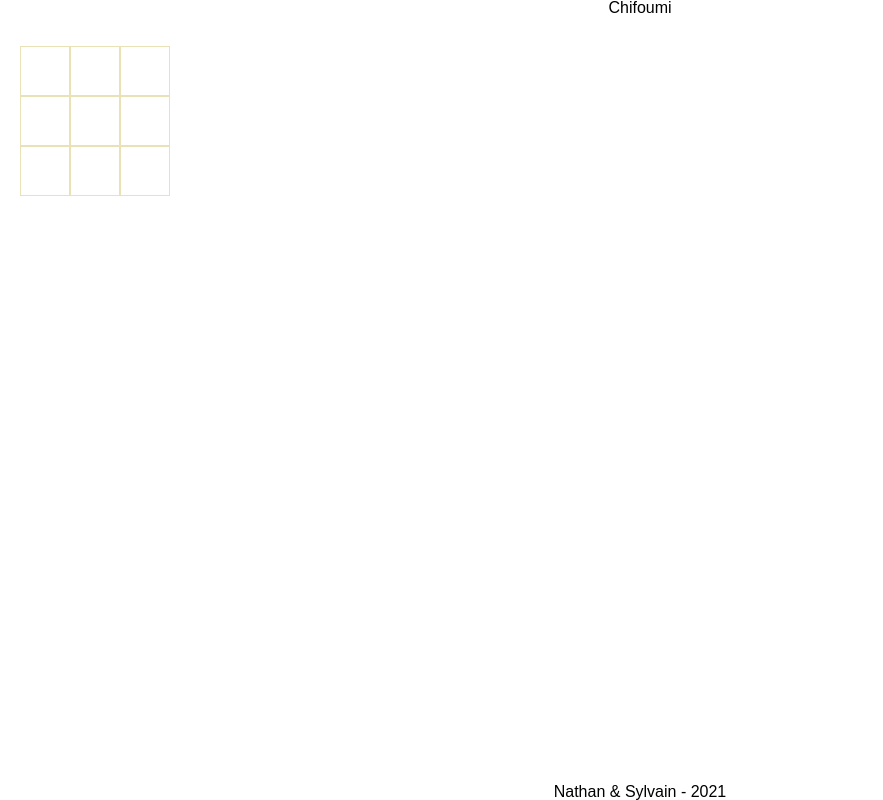
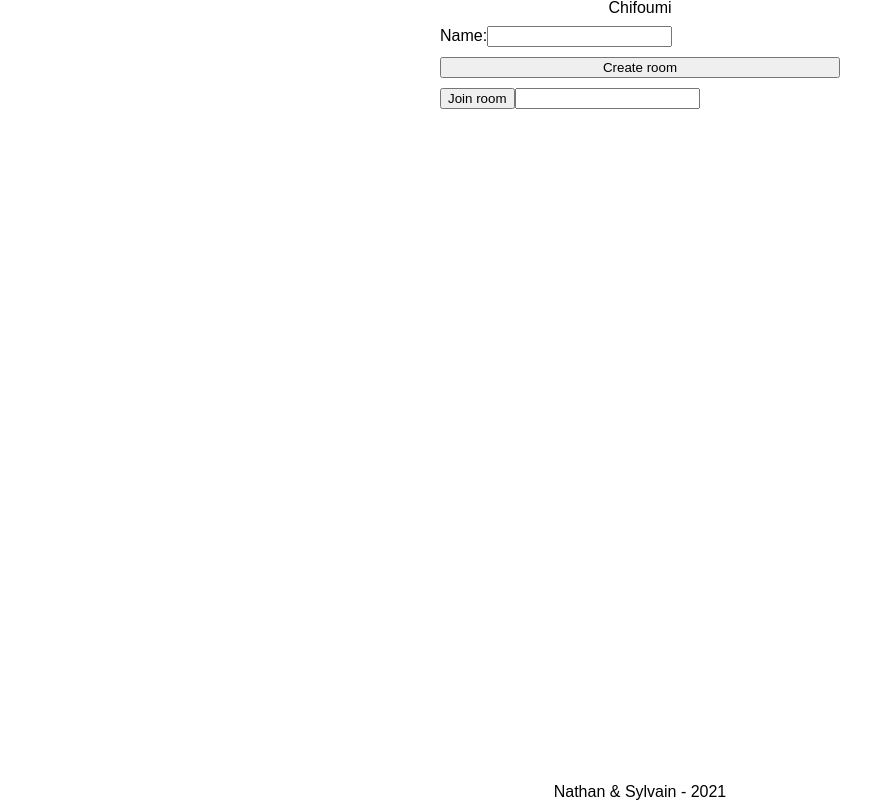
Before and after one commit to sylvainDNS/p2p-chifoumi, a React (Vite) app: page / in a window 1280 px wide. Shown: the whole page, without its empty margins (0-883 px from the left). Built offline with nearby package versions, Linux system fonts and the light colour scheme.

Commit message:
feat: ui

```diff
--- a/package.json
+++ b/package.json
@@ -12,10 +12,13 @@
   "dependencies": {
     "@emotion/react": "^11.4.1",
     "@emotion/styled": "^11.3.0",
+    "@reach/visually-hidden": "^0.16.0",
     "@reduxjs/toolkit": "^1.6.1",
+    "nanoid": "^3.1.28",
     "react": "^17.0.0",
     "react-dom": "^17.0.0",
-    "react-redux": "^7.2.5"
+    "react-redux": "^7.2.5",
+    "react-router-dom": "^5.3.0"
   },
   "devDependencies": {
     "@vitejs/plugin-react": "^1.0.0",
--- a/src/components/App.jsx
+++ b/src/components/App.jsx
@@ -1,11 +1,18 @@
 import styled from '@emotion/styled'
-import Board from './Board'
+import { BrowserRouter as Router, Switch, Route } from 'react-router-dom'
+import Game from './Game'
+import Home from './Home'
 
 const App = () => (
   <Wrapper>
     <Header>Chifoumi</Header>
     <Main>
-      <Board />
+      <Router>
+        <Switch>
+          <Route path="/game" component={Game} />
+          <Route component={Home} />
+        </Switch>
+      </Router>
     </Main>
     <Footer>Nathan & Sylvain - 2021</Footer>
   </Wrapper>
--- a/src/components/Board.jsx
+++ /dev/null
@@ -1,29 +0,0 @@
-import styled from '@emotion/styled'
-import Square from './Square'
-
-const Board = () => (
-  <Wrapper style={{ margin: '20px' }}>
-    <Row>
-      <Square />
-      <Square />
-      <Square />
-    </Row>
-    <Row>
-      <Square />
-      <Square />
-      <Square />
-    </Row>
-    <Row>
-      <Square />
-      <Square />
-      <Square />
-    </Row>
-  </Wrapper>
-)
-
-const Wrapper = styled.div``
-const Row = styled.div`
-  display: flex;
-`
-
-export default Board
--- /dev/null
+++ b/src/components/Game.jsx
@@ -0,0 +1,77 @@
+import styled from '@emotion/styled'
+import { useLocation } from 'react-router'
+import NotFoundError from './NotFoundError'
+
+const useSearchParams = () => {
+  const location = useLocation()
+  return new URLSearchParams(location.search)
+}
+
+const Game = () => {
+  const searchParams = useSearchParams()
+  const roomId = searchParams.get('roomId')
+  const playerName = searchParams.get('playerName')
+
+  if (!roomId) return <NotFoundError element="roomId" />
+  if (!playerName) return <NotFoundError element="playerName" />
+
+  return (
+    <Wrapper>
+      <Board>
+        <PlayerChoice>
+          <Frame>Pierre</Frame>
+          {searchParams.get('playerName')}
+        </PlayerChoice>
+
+        <Result>Gagné</Result>
+
+        <PlayerChoice>
+          <Frame>Ciseaux</Frame>
+          Nathan
+        </PlayerChoice>
+      </Board>
+
+      <Actions>
+        <ActionButton>Pierre</ActionButton>
+        <ActionButton>Feuille</ActionButton>
+        <ActionButton>Ciseaux</ActionButton>
+      </Actions>
+    </Wrapper>
+  )
+}
+
+const Wrapper = styled.section`
+  align-items: center;
+  display: flex;
+  flex-direction: column;
+  gap: 20px;
+`
+
+const Board = styled.article`
+  align-items: center;
+  display: flex;
+  justify-content: center;
+  gap: 40px;
+`
+const PlayerChoice = styled.div`
+  align-items: center;
+  display: flex;
+  flex-direction: column;
+`
+const Frame = styled.div`
+  align-items: center;
+  border: 1px solid black;
+  display: flex;
+  justify-content: center;
+  min-width: 200px;
+  min-height: 200px;
+`
+const Result = styled.p``
+
+const Actions = styled.article`
+  display: flex;
+  gap: 8px;
+`
+const ActionButton = styled.button``
+
+export default Game
--- /dev/null
+++ b/src/components/Home.jsx
@@ -0,0 +1,67 @@
+import styled from '@emotion/styled'
+import VisuallyHidden from '@reach/visually-hidden'
+import { nanoid } from 'nanoid'
+import { useHistory } from 'react-router'
+
+const goToGameWithHistory =
+  history =>
+  ({ roomId, playerName }) =>
+    history.push(`/game?roomId=${roomId}&playerName=${playerName}`)
+
+const Home = () => {
+  const history = useHistory()
+  const goToGamePage = goToGameWithHistory(history)
+
+  const handleCreate = e => {
+    e.preventDefault()
+
+    const roomId = nanoid(8)
+    const playerName = document.getElementById('playerName').value
+
+    goToGamePage({ roomId, playerName })
+  }
+  const handleJoin = e => {
+    e.preventDefault()
+
+    const roomId = document.getElementById('roomId').value
+    const playerName = document.getElementById('playerName').value
+
+    goToGamePage({ roomId, playerName })
+  }
+
+  return (
+    <Wrapper>
+      <label>
+        Name:
+        <input id="playerName" type="text" />
+      </label>
+      <Button type="button" onClick={handleCreate}>
+        Create room
+      </Button>
+      <FieldWrapper>
+        <Button type="button" onClick={handleJoin}>
+          Join room
+        </Button>
+        <VisuallyHidden>
+          <label htmlFor="roomId">Room ID</label>
+        </VisuallyHidden>
+        <input id="roomId" type="text" />
+      </FieldWrapper>
+    </Wrapper>
+  )
+}
+
+const Wrapper = styled.form`
+  display: flex;
+  flex-direction: column;
+  gap: 10px;
+  margin: auto;
+  max-width: 400px;
+`
+const FieldWrapper = styled.fieldset`
+  display: flex;
+`
+
+const Button = styled.button``
+
+export default Home
--- /dev/null
+++ b/src/components/NotFoundError.jsx
@@ -0,0 +1,11 @@
+import styled from '@emotion/styled'
+
+const NotFoundError = ({ element, ...delegated }) => (
+  <Wrapper>
+    <code>{element}</code> not found.
+  </Wrapper>
+)
+
+const Wrapper = styled.pre``
+
+export default NotFoundError
--- a/src/components/Square.jsx
+++ /dev/null
@@ -1,36 +0,0 @@
-import styled from '@emotion/styled'
-import { COLORS } from './GlobalStyle'
-
-const STYLES = {
-  X: {
-    '--color': COLORS.blue1,
-  },
-  O: {
-    '--color': COLORS.orange1,
-  },
-}
-
-const Square = ({ value, ...delegated }) => {
-  const styles = STYLES[value]
-
-  return (
-    <Wrapper style={styles} {...delegated}>
-      {value}
-    </Wrapper>
-  )
-}
-
-const Wrapper = styled.button`
-  background-color: transparent;
-  border: 1px solid ${COLORS.grey1};
-  border-radius: 0;
-  color: var(--color);
-  font-size: ${32 / 16}rem;
-  font-weight: bold;
-  height: 50px;
-  margin: 0;
-  padding: 0;
-  width: 50px;
-`
-
-export default Square
--- /dev/null
+++ b/src/components/icons.jsx
@@ -0,0 +1 @@
+export const Rock = props =>
```
Also changed, not shown: 1 other file (tests, documents, lock files or other folders).
